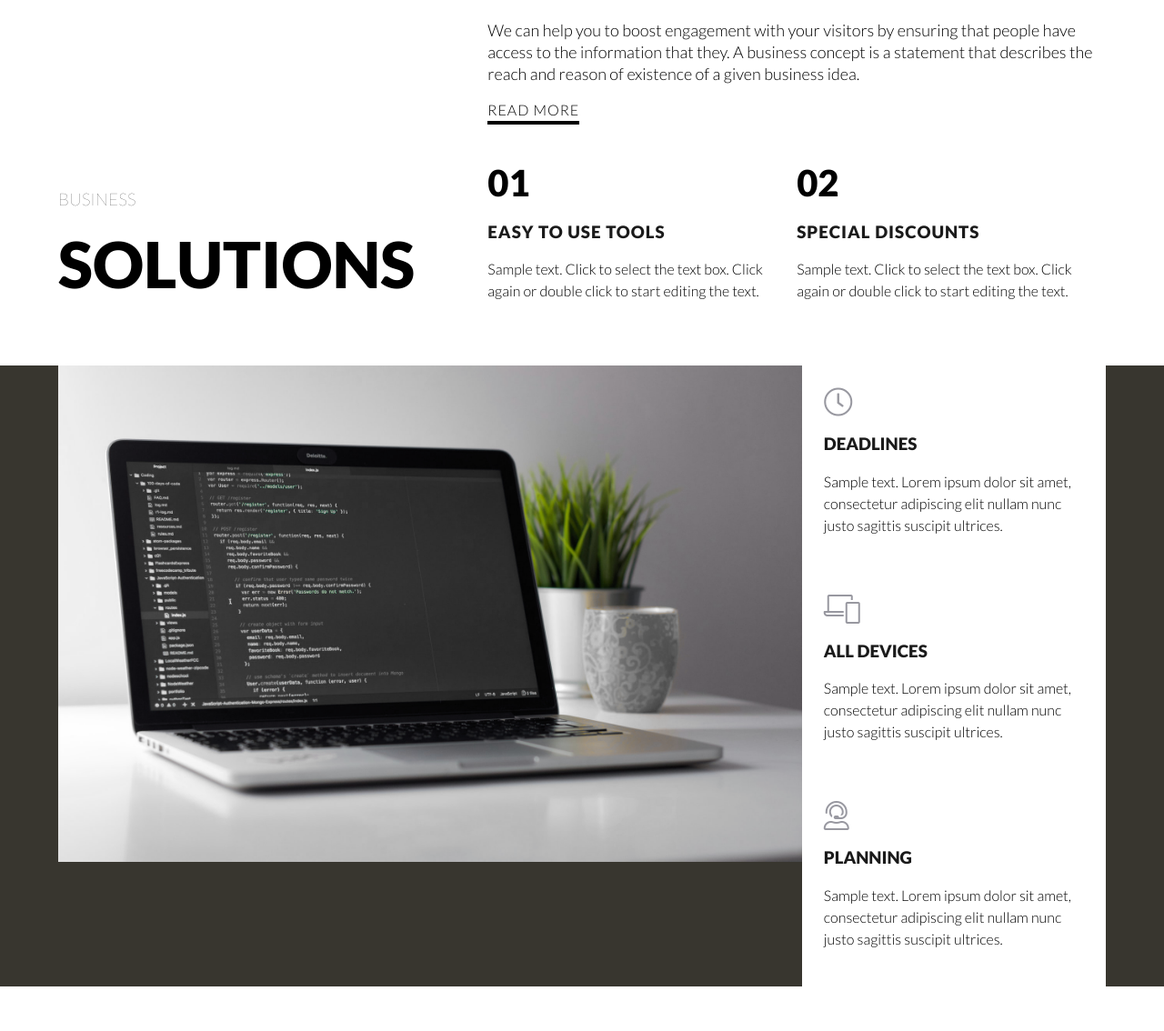
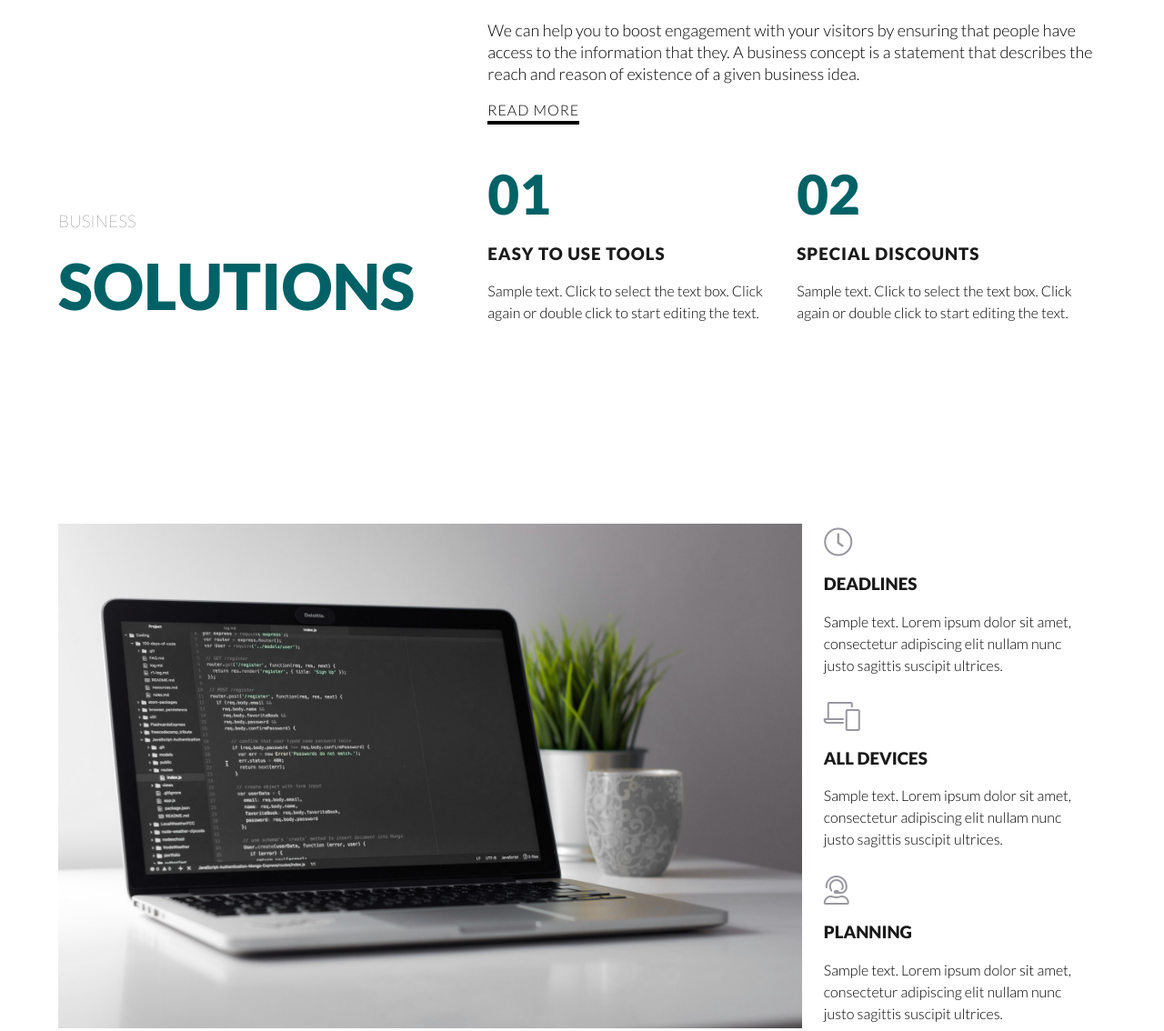
Before and after one commit to Denis-Grant/mysite, a website: page index.html in a window 1280 px wide. Shown: the part 592-1726 px from the top of the page at 91% size. Drawn offline with Linux system fonts and the light colour scheme.

Commit message:
solutions number size

```diff
--- a/js/app.js
+++ b/js/app.js
@@ -1,13 +1,15 @@
+const nav = document.querySelector('nav');
+
 // Logo color change on scroll
 const navLogo = document.querySelector('.nav .nav__logo');
 window.addEventListener('scroll', ()=>{
     window.scrollY >  428 ? navLogo.style.color = '#1f1f1f' :
     navLogo.style.color = 'white';
 
-    // window.scrollY >  548 ? navLogo.style.backgroundColor = '#fff' :
+    // window.scrollY >  548 ? nav.style.backgroundColor = '#000' :
     // navLogo.style.backgroundColor = '#1f1f1f72';
 
-    // console.log(window.scrollY);
+    console.log(window.scrollY);
 });
 
 // Sidebar menu
--- a/scss/style.scss
+++ b/scss/style.scss
@@ -2,6 +2,7 @@
 @import url('https://fonts.googleapis.com/css2?family=Roboto&display=swap');
 $black: #1a1a1a;
 $grey: #9898A0;
+$primary: #006266;
 * {
     // border: 1px dotted salmon;
 }
@@ -110,6 +111,7 @@ header {
         h2 {
             font-weight: 900;
             font-size: 38px;
+            color: $primary;
         }
     }
 
@@ -145,17 +147,19 @@ header {
                 line-height: 24px;
                 margin-bottom: 50px;
             }
-
+            &__number {
+                color: $primary;
+            }
         }
     }
 }
 #services {
-    background-color: #38362f;
+    background-color: #fff;
+    // background-color: #38362f;
     padding-top: 0;
     padding-bottom: 0;
 }
 .services {
-    width: 70%;
     margin: 0 auto;
     display: flex;
     flex-direction: column;
@@ -185,7 +189,6 @@ header {
     }
     &__img img{
         width: 100%;
-        // height: auto;
     }
 }
 
@@ -204,20 +207,43 @@ header {
         justify-content: space-between;
         &__col {
             margin-right: 24px;
+            &__number {
+                font-size: 50px;
+            }
         }
     }
     .services {
+        width: 90%;
         flex-direction: row;
-        width: 90%;
-        // align-items: flex-end;
-        &__img img{
+        &__img {
+           img {
             width: 100%;
-            height: auto;
+            height: 100%;
             object-fit: cover;
+           }
+        }
+        &__type {
+            display: flex;
+            flex-direction: column;
+            justify-content: space-between;
+            &__box {
+                padding-bottom: 0;
+            }
+            &__para:nth-child(3) {
+                margin-bottom: 4px;
+            }
+            &__box:nth-child(1) {
+                padding-top: 4px;
+            }
         }
     }
 }
 @media (min-width: 992px){
+    header {
+        // background-position:center;
+        // background-size:auto;
+        background-position-y: 20%;
+    }
     ul.nav__menu {
         display: block;
     }
@@ -243,12 +269,21 @@ header {
             .solutions__footer__col__para {
                 margin-bottom: 0;
             }
+            &__col__number {
+                font-size: 60px;
+            }
         }
     }
 }
 @media (min-width: 1200px){
+    header {
+        background-position-y: 70%;
+    }
     header .nav-wrapper .nav__logo {
         color: black;
+    }
+    #solutions {
+        margin-bottom: 150px;
     }
 }
 @media (min-width: 1400x){
```
Also changed, not shown: css/style.css.
